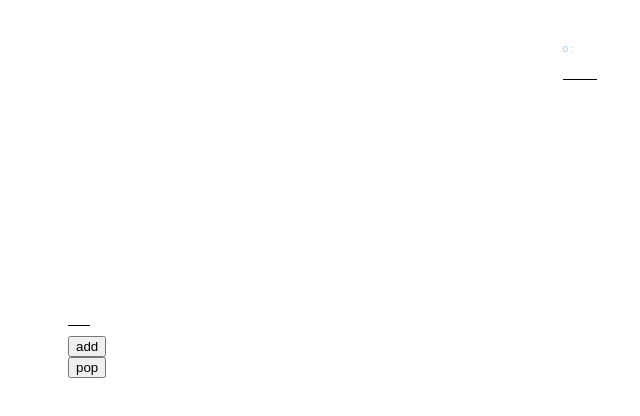
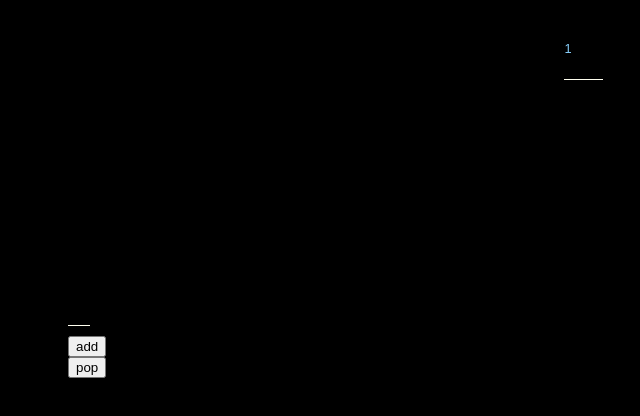
Before and after one commit to swlabrtyr/vortex, a React (Create React App) app: page / in a window 1280 px wide. Both pictures are taken after typing "Sample" into the empty fields and a click on the button "add". Shown: the top 416 px of the page, without its empty margins (242-882 px from the left). Built offline with nearby package versions, Linux system fonts and the light colour scheme.

Commit message:
black background

```diff
--- a/src/components/Event.js
+++ b/src/components/Event.js
@@ -30,7 +30,7 @@ let Event = ({ id, onClick, isArmed, dispatch }) => {
         onClick={onClick}
         className={`${!isArmed ? "" : " event--armed"}`}
       >
-        {id} {": " + store.getState().events[id].content}
+        {id+1} {" " + store.getState().events[id].content}
       </li>
     </div>
   );
--- a/src/styles.css
+++ b/src/styles.css
@@ -5,6 +5,7 @@ body {
   display: flex;
   justify-content: center;
   align-items: center;
+  background-color: black;
 }
 
 ul {
@@ -39,7 +40,7 @@ button {
   align-items: flex-start;
   height: 200px;
   width: 200px;
-
+  color: ivory;
 }
 
 .add-event {
@@ -50,12 +51,12 @@ button {
   border-top: transparent;
   border-left: transparent;
   border-right: transparent;
-  border-bottom: 1px solid black;
+  border-bottom: 1px solid ivory;
+  color: ivory;
   margin-bottom: 10px;
   margin-right: -10px;
   font-weight: 20;
   width: 20px;
-  color: black;
   padding-left: 0;
   box-shadow: none;
 }
@@ -63,6 +64,7 @@ button {
 .event-inner-content {
   position: relative;
   justify-content: center;
+
   /* margin-right: 20px; */
 }
 
@@ -73,12 +75,12 @@ button {
   border-top: transparent;
   border-left: transparent;
   border-right: transparent;
-  border-bottom: 1px solid black;
+  border-bottom: 1px solid ivory;
+  color: ivory;
   font-weight: 15;
   padding-top: 15px;
   margin-right: 3px;
-  width: 30px;
-  color: black;
+  width: 35px;
   box-shadow: none;
 }
 
@@ -92,8 +94,9 @@ button {
   transition: cubic-bezier(0.215, 0.61, 0.355, 1);
   transition-duration: 0.2s;
   border-radius: 100%;
-  /* border: 1px dashed black; */
-  font-size: 0.6em;
+  /* border: 1px dotted black; */
+  color: lavender;
+  font-size: 0.8em;
   cursor: pointer;
 }
 
@@ -111,9 +114,6 @@ button {
   color: lightskyblue;
 }
 
-.event--scheduled {
-  background-color: blueviolet;
-}
 
 .filter {
   text-decoration: none;
```
